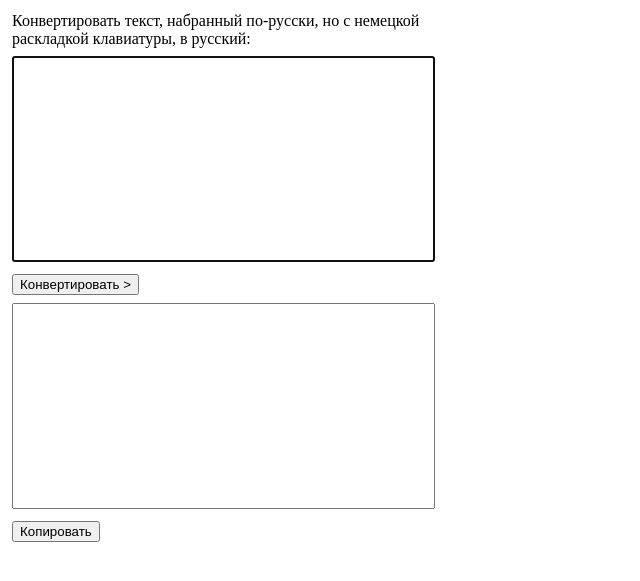
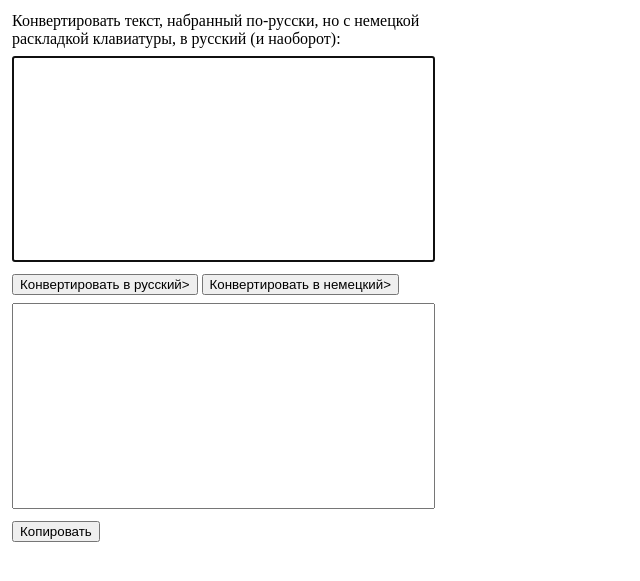
Before and after one commit to evgeniipetrov/evgeniipetrov.github.io, a Jekyll site: the page converter.html, which Jekyll copies as it is, in a window 1280 px wide. Shown: the top 581 px of the page, without its empty margins (0-640 px from the left). Built offline with Jekyll 4.4.1, drawn with Linux system fonts in a browser that asks for light colours; part of the change alters nothing that is shown.

Commit message:
Added Ru->De conversion

```diff
--- a/converter.html
+++ b/converter.html
@@ -28,13 +28,15 @@
 <body onload="init()">
     <div class=main>
         <div>
-            <span>Конвертировать текст, набранный по-русски, но с немецкой раскладкой клавиатуры, в русский:</span>
+            <span>Конвертировать текст, набранный по-русски, но с немецкой раскладкой клавиатуры, в русский (и
+                наоборот):</span>
         </div>
         <div>
             <textarea autofocus id="original"></textarea>
         </div>
         <div>
-            <input type="button" value="Конвертировать >" onclick="convertDeRu()">
+            <input type="button" value="Конвертировать в русский>" onclick="convertDeRu()">
+            <input type="button" value="Конвертировать в немецкий>" onclick="convertRuDe()">
         </div>
         <div>
             <textarea id="result"></textarea>
@@ -46,27 +48,27 @@
 </body>
 
 <script>
-    function init()
-    {
+    function init() {
         de = "°!\"§$%&/()=?`QWERTZUIOPÜ*'ASDFGHJKLÖÄYXCVBNM;:_^ß´qwertzuiopü+#asdfghjklöäyxcvbnm,.-";
         ru = "Ё!\"№;%:?*()_+ЙЦУКЕНГШЩЗХЪ/ФЫВАПРОЛДЖЭЯЧСМИТЬБЮ,ё-=йцукенгшщзхъ\\фывапролджэячсмитьбю.";
 
-        dictionary = new Object();
+        dictionaryDeRu = new Object();
+        dictionaryRuDe = new Object();
 
         for (var i = 0; i < de.length; i++) {
-            dictionary[de[i]] = ru[i];
+            dictionaryDeRu[de[i]] = ru[i];
+            dictionaryRuDe[ru[i]] = de[i];
         }
     }
 
-    function convertDeRu()
-    {
+    function convertDeRu() {
         var data = document.getElementById("original").value;
 
         var result = "";
         var rep;
 
         for (var i = 0; i < data.length; i++) {
-            rep = dictionary[data[i]];
+            rep = dictionaryDeRu[data[i]];
 
             if (rep == null) {
                 rep = data[i];
@@ -78,8 +80,26 @@
         document.getElementById("result").value = result;
     }
 
-    function copy()
-    {
+    function convertRuDe() {
+        var data = document.getElementById("original").value;
+
+        var result = "";
+        var rep;
+
+        for (var i = 0; i < data.length; i++) {
+            rep = dictionaryRuDe[data[i]];
+
+            if (rep == null) {
+                rep = data[i];
+            }
+
+            result += rep;
+        }
+
+        document.getElementById("result").value = result;
+    }
+
+    function copy() {
         document.getElementById("result").select();
         document.execCommand("copy");
         getSelection().removeAllRanges();
```
